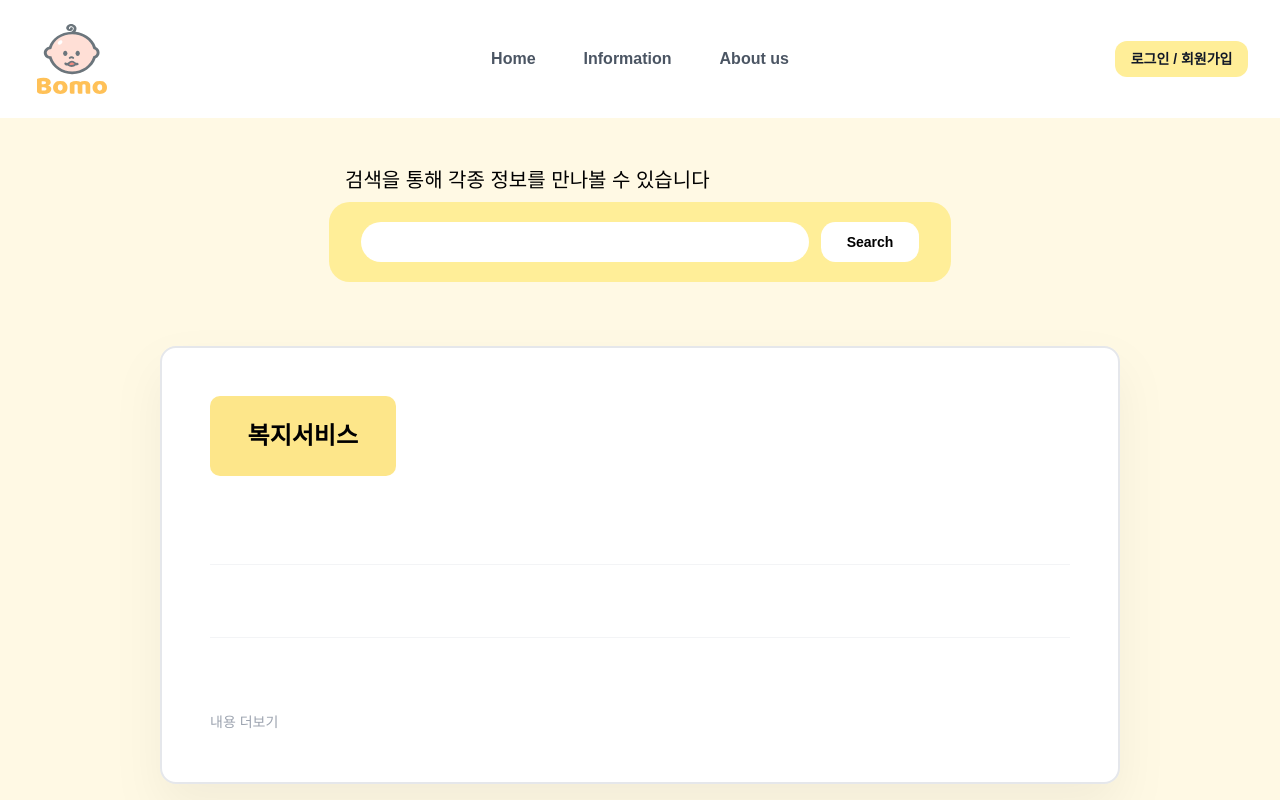
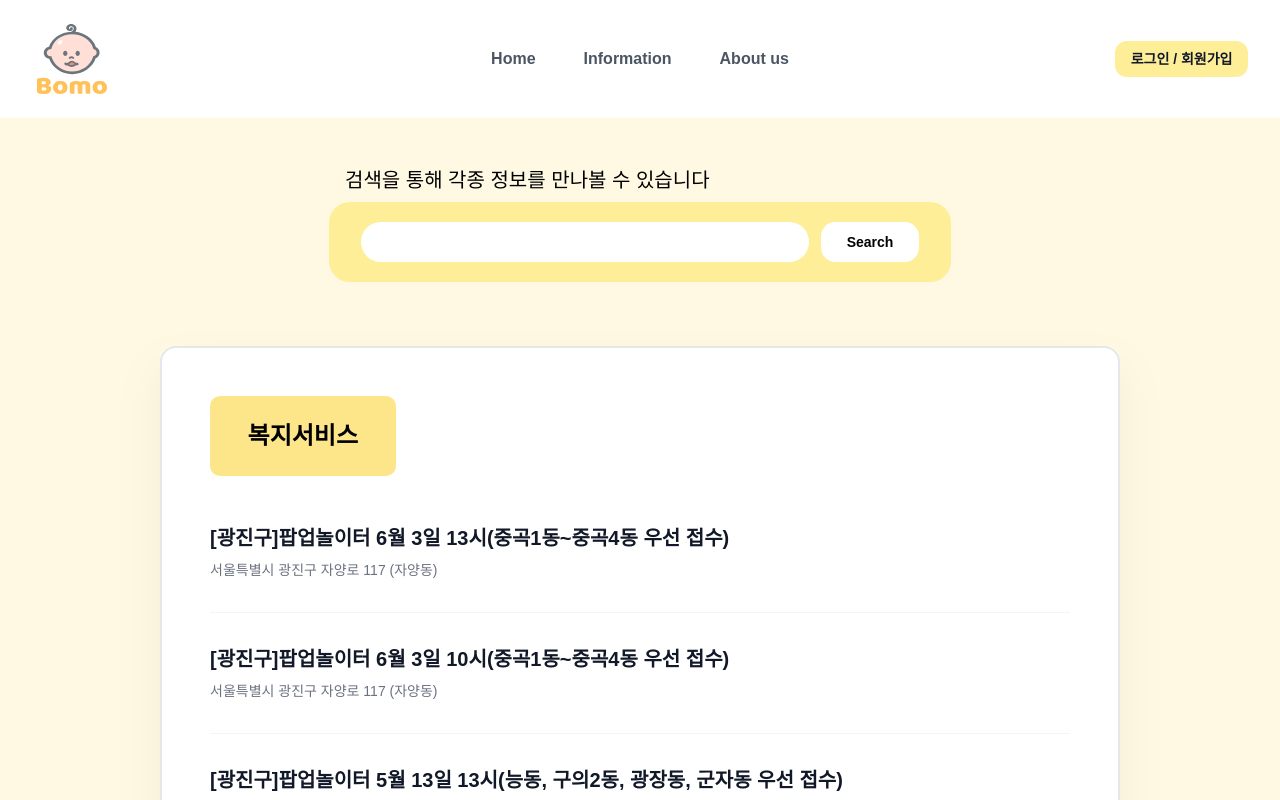
Before and after one commit to SeoulBomo/SeoulBomo.FE, a Next.js app: page /main-search in a window 1280 px wide. Shown: the top 800 px of the page. Built offline with nearby package versions, Linux system fonts and the light colour scheme; a web font is replaced by a local one.

Commit message:
feat: main 검색 결과  react query 구현

```diff
--- a/src/components/mainSearch/MainSearchFrame.tsx
+++ b/src/components/mainSearch/MainSearchFrame.tsx
@@ -1,29 +1,37 @@
+"use client";
 import SearchCard from "../commonSearch/SearchCard";
+import axios from "axios";
+import { useQuery } from "@tanstack/react-query";
 
 export default function MainSearchFrame() {
-  const dummy = [
+  const getMainSearch = async () => {
+    const { data } = await axios.get("/dummy/mainSearchDummy.json");
+    return data;
+  };
+
+  const { isLoading, isError, data, error } = useQuery(
+    ["mainSearch"],
+    getMainSearch,
     {
-      id: 1,
-      title: "모성보호육아지원",
-      date: "2022.12.31",
-      content:
-        "출산전후 휴가급여, 육아휴직급여 등의 지급을 통해 일과 과정의 양립 지원하고 모성보호를 도모합니다 출산전후 휴가급여, 육아휴직급여 등의 지급을 통해 일과 과정의 양립을 지원하고 모성보호를 도모합니다",
-    },
-    {
-      id: 2,
-      title: "육아에 대해",
-      date: "2022.12.31",
-      content:
-        "출산전후 휴가급여, 육아휴직급여 등의 지급을 통해 일과 과정의 양립 지원하고 모성보호를 도모합니다 출산전후 휴가급여, 육아휴직급여 등의 지급을 통해 일과 과정의 양립을 지원하고 모성보호를 도모합니다",
-    },
-    {
-      id: 3,
-      title: "돌봄",
-      date: "2022.12.31",
-      content:
-        "출산전후 휴가급여, 육아휴직급여 등의 지급을 통해 일과 과정의 양립 지원하고 모성보호를 도모합니다 출산전후 휴가급여, 육아휴직급여 등의 지급을 통해 일과 과정의 양립을 지원하고 모성보호를 도모합니다",
-    },
-  ];
+      refetchOnWindowFocus: false, // react-query는 사용자가 사용하는 윈도우가 다른 곳을 갔다가 다시 화면으로 돌아오면 이 함수를 재실행합니다. 그 재실행 여부 옵션 입니다.
+      retry: 0, // 실패시 재호출 몇번 할지
+      onSuccess: (data: any) => {
+        // 성공시 호출
+        console.log(data);
+        console.log("지도성공입니다");
+      },
+      onError: ({ e }: any) => {
+        console.log(e.message);
+      },
+    }
+  );
+  if (isLoading) {
+    return <span>Loading...</span>;
+  }
+
+  if (isError) {
+    return <span>Error: {error.message}</span>;
+  }
   //dummy 데이터
   return (
     <main className="flex flex-col items-center justify-between">
@@ -44,9 +52,9 @@ export default function MainSearchFrame() {
         </section>
       </div>
       <div className="my-[4rem] flex flex-col gap-10">
-        <SearchCard category="복지서비스" data={dummy} />
-        <SearchCard category="복지시설" data={dummy} />
-        <SearchCard category="정책" data={dummy} />
+        <SearchCard category="복지서비스" data={data[1]} />
+        <SearchCard category="복지시설" data={data[0]} />
+        {/* <SearchCard category="정책" data={dummy} /> */}
       </div>
     </main>
   );
```
